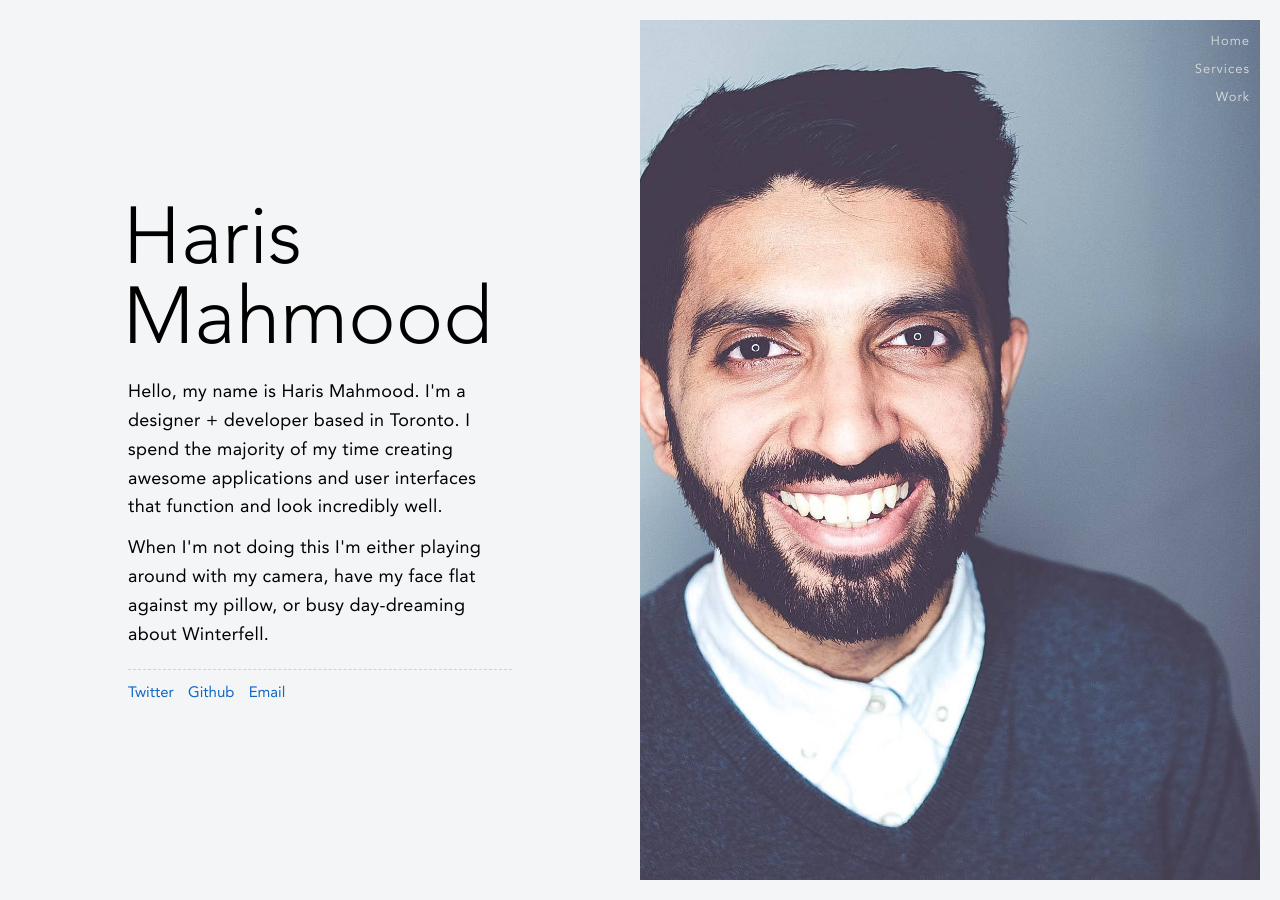
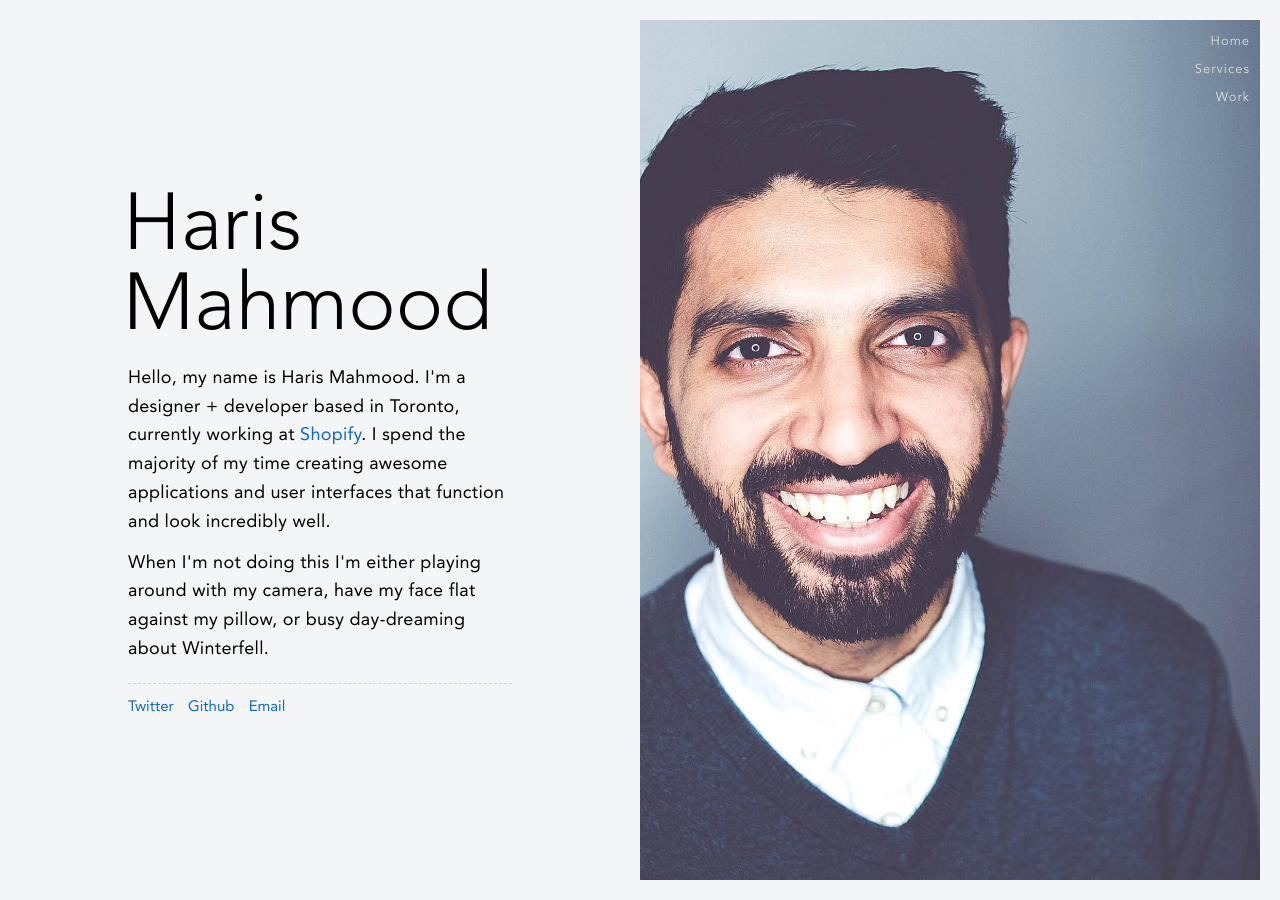
Before and after one commit to harisaurus/harisaurus.github.io, a Jekyll site: the page built from index.html, in a window 1280 px wide. Built offline with Jekyll 4.4.1, drawn with Linux system fonts in a browser that asks for light colours.

Commit message:
Added workplace mention on home page

```diff
--- a/index.html
+++ b/index.html
@@ -5,7 +5,7 @@ pageWrapperImage: images/headshot.jpg
 
 <h1>Haris Mahmood</h1>
 
-<p class="p--large">Hello, my name is Haris Mahmood. I'm a designer + developer based in Toronto. I spend the majority of my time creating awesome applications and user interfaces that function and look incredibly well.</p>
+<p class="p--large">Hello, my name is Haris Mahmood. I'm a designer + developer based in Toronto, currently working at <a href="http://www.shopify.com">Shopify</a>. I spend the majority of my time creating awesome applications and user interfaces that function and look incredibly well.</p>
 
 <p class="p--large">When I'm not doing this I'm either playing around with my camera, have my face flat against my pillow, or busy day-dreaming about Winterfell.</p>
 <hr>
```
